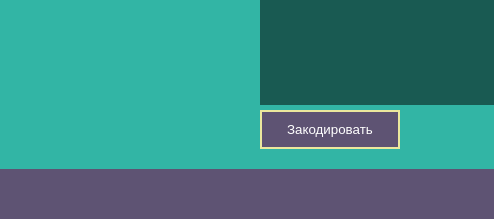
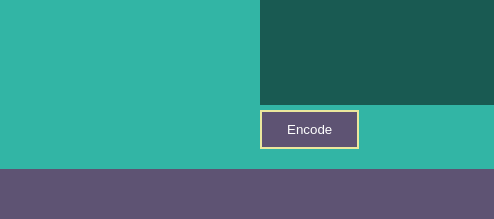
Before and after one commit to Alexshev7/web-rocket, a plain HTML site: page index.html in a window 1280 px wide. Shown: the part 1214-1433 px from the top of the page, 0-494 px from the left. Drawn offline with Linux system fonts and the light colour scheme.

Commit message:
fix: rename button encoder generator

```diff
--- a/index.html
+++ b/index.html
@@ -211,8 +211,7 @@
                                              <textarea class="contacts-form__item contacts-form-textarea" cols="60"
                                                   id="html-encoded" rows="2" placeholder="Результат"></textarea>
                                         </div>
-                                        <button class="decoder__item btn btn-decoder"
-                                             onclick="encode()">Закодировать</button>
+                                        <button class="decoder__item btn btn-decoder" onclick="encode()">Encode</button>
                                    </fieldset>
                               </div>
                          </div>
```
